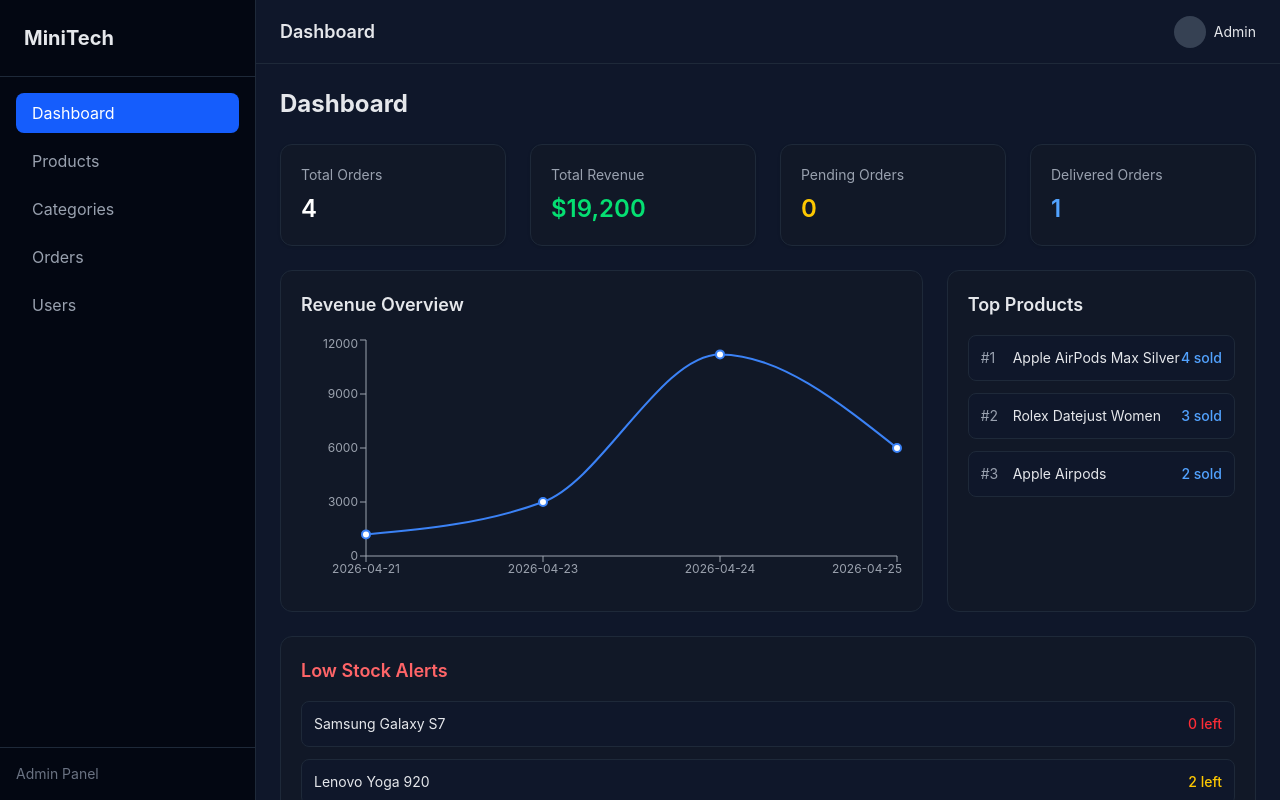
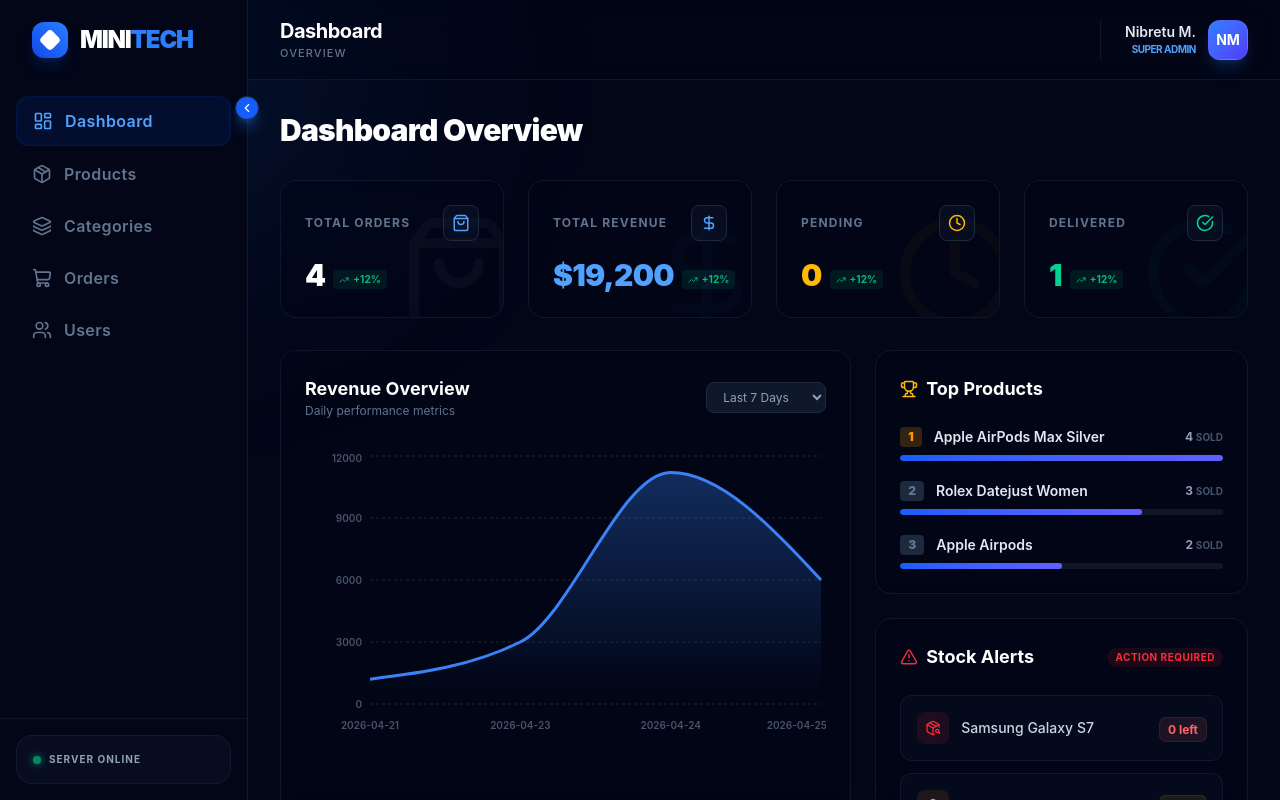
Before and after one commit to nibmangit/FUTURE_FS_02, a React (Vite) app in the folder admin-front/: page / in a window 1280 px wide. Built offline with nearby package versions, Linux system fonts and the light colour scheme.

Commit message:
fix: update the UI of the side bar and the main dashboard page

```diff
--- a/admin-front/src/components/dashboard/LowStock.jsx
+++ b/admin-front/src/components/dashboard/LowStock.jsx
@@ -1,43 +1,53 @@
+import { AlertTriangle, PackageSearch } from "lucide-react";
+
 export default function LowStock({ data }) {
   return (
-    <div className="bg-[#111827] p-5 rounded-xl border border-gray-800">
-
-      <h2 className="text-lg font-semibold mb-4 text-red-400">
-        Low Stock Alerts
-      </h2>
+    <div className="bg-[#020617]/40 backdrop-blur-md p-6 rounded-2xl border border-slate-800/50">
+      <div className="flex items-center justify-between mb-6">
+        <div className="flex items-center gap-2">
+          <AlertTriangle size={18} className="text-red-500" />
+          <h2 className="text-lg font-bold text-white">Stock Alerts</h2>
+        </div>
+        <span className="text-[10px] bg-red-500/10 text-red-500 px-2 py-0.5 rounded-full font-bold uppercase tracking-wider">
+          Action Required
+        </span>
+      </div>
 
       <div className="space-y-3">
         {data.map((product) => (
           <div
             key={product.id}
-            className="flex items-center justify-between p-3 rounded-lg bg-[#0f172a] border border-gray-800"
+            className="flex items-center justify-between p-4 rounded-xl bg-slate-900/30 border border-slate-800/50 hover:border-slate-700 transition-colors"
           >
-            {/* Product Name */}
-            <p className="text-sm text-gray-200">
-              {product.title}
-            </p>
+            <div className="flex items-center gap-3">
+              <div className={`p-2 rounded-lg ${product.stock === 0 ? "bg-red-500/10" : "bg-amber-500/10"}`}>
+                <PackageSearch size={16} className={product.stock === 0 ? "text-red-500" : "text-amber-500"} />
+              </div>
+              <p className="text-sm font-medium text-slate-300">
+                {product.title}
+              </p>
+            </div>
 
-            {/* Stock */}
-            <span
-              className={`text-sm font-medium ${
+            <div className="text-right">
+              <span className={`text-xs font-bold px-2 py-1 rounded-md ${
                 product.stock === 0
-                  ? "text-red-500"
-                  : "text-yellow-400"
-              }`}
-            >
-              {product.stock} left
-            </span>
+                  ? "text-red-400 bg-red-400/10 ring-1 ring-red-400/20"
+                  : "text-amber-400 bg-amber-400/10 ring-1 ring-amber-400/20"
+              }`}>
+                {product.stock} left
+              </span>
+            </div>
           </div>
         ))}
 
-        {/* Empty State */}
         {data.length === 0 && (
-          <p className="text-sm text-gray-500 text-center">
-            No low stock items 🎉
-          </p>
+          <div className="py-8 text-center border-2 border-dashed border-slate-800 rounded-2xl">
+            <p className="text-sm text-slate-500 font-medium italic">
+              All inventory levels are healthy 🎉
+            </p>
+          </div>
         )}
       </div>
-
     </div>
   );
 }
--- a/admin-front/src/components/dashboard/RevenueChart.jsx
+++ b/admin-front/src/components/dashboard/RevenueChart.jsx
@@ -1,46 +1,39 @@
-import {LineChart, Line, XAxis, YAxis, Tooltip, ResponsiveContainer, } from "recharts";
+import { AreaChart, Area, XAxis, YAxis, Tooltip, ResponsiveContainer, CartesianGrid } from "recharts";
 
 export default function RevenueChart({ data }) {
   return (
-    <div className="bg-[#111827] p-5 rounded-xl border border-gray-800">
+    <div className="bg-[#020617]/40 backdrop-blur-md p-6 rounded-2xl border border-slate-800/50 h-full">
+      <div className="flex items-center justify-between mb-8">
+        <div>
+          <h2 className="text-lg font-bold text-white">Revenue Overview</h2>
+          <p className="text-xs text-slate-500">Daily performance metrics</p>
+        </div>
+        <select className="bg-slate-900 border border-slate-800 text-xs rounded-lg px-3 py-1.5 outline-none text-slate-400 focus:border-blue-500">
+          <option>Last 7 Days</option>
+          <option>Last 30 Days</option>
+        </select>
+      </div>
 
-      <h2 className="text-lg font-semibold mb-4">Revenue Overview</h2>
-
-      <div className="h-64">
+      <div className="h-72">
         <ResponsiveContainer width="100%" height="100%">
-          <LineChart data={data}>
-
-            <XAxis
-              dataKey="date"
-              stroke="#9ca3af"
-              tick={{ fontSize: 12 }}
+          <AreaChart data={data}>
+            <defs>
+              <linearGradient id="colorRev" x1="0" y1="0" x2="0" y2="1">
+                <stop offset="5%" stopColor="#3b82f6" stopOpacity={0.3}/>
+                <stop offset="95%" stopColor="#3b82f6" stopOpacity={0}/>
+              </linearGradient>
+            </defs>
+            <CartesianGrid strokeDasharray="3 3" stroke="#1e293b" vertical={false} />
+            <XAxis dataKey="date" stroke="#475569" tick={{ fontSize: 10, fontWeight: 600 }} axisLine={false} tickLine={false} dy={10} />
+            <YAxis stroke="#475569" tick={{ fontSize: 10, fontWeight: 600 }} axisLine={false} tickLine={false} />
+            <Tooltip
+              contentStyle={{ backgroundColor: "#0f172a", border: "1px solid #1e293b", borderRadius: "12px", fontSize: "12px" }}
+              itemStyle={{ color: "#3b82f6" }}
             />
-
-            <YAxis
-              stroke="#9ca3af"
-              tick={{ fontSize: 12 }}
-            />
-
-            <Tooltip
-              contentStyle={{
-                backgroundColor: "#030712",
-                border: "1px solid #1f2937",
-                color: "#fff",
-              }}
-            />
-
-            <Line
-              type="monotone"
-              dataKey="revenue"
-              stroke="#3b82f6"
-              strokeWidth={2}
-              dot={{ r: 4 }}
-            />
-
-          </LineChart>
+            <Area type="monotone" dataKey="revenue" stroke="#3b82f6" strokeWidth={3} fillOpacity={1} fill="url(#colorRev)" />
+          </AreaChart>
         </ResponsiveContainer>
       </div>
-
     </div>
   );
 }
--- a/admin-front/src/components/dashboard/StatCard.jsx
+++ b/admin-front/src/components/dashboard/StatCard.jsx
@@ -1,13 +1,32 @@
-export default function StatCard({ title, value, color }) {
+import { TrendingUp } from "lucide-react";
+
+export default function StatCard({ title, value, color, icon: Icon }) {
   return (
-    <div className="bg-[#111827] p-5 rounded-xl border border-gray-800 shadow-sm">
+    <div className="relative overflow-hidden bg-[#020617]/40 backdrop-blur-md p-6 rounded-2xl border border-slate-800/50 group hover:border-blue-500/30 transition-all duration-300">
+      {/* Background Decoration */}
+      <div className={`absolute -right-4 -bottom-4 opacity-[0.03] group-hover:opacity-[0.08] transition-opacity duration-300 ${color || "text-white"}`}>
+        {Icon && <Icon size={120} />}
+      </div>
 
-      <p className="text-sm text-gray-400">{title}</p>
+      <div className="relative z-10">
+        <div className="flex items-center justify-between mb-4">
+          <p className="text-xs font-bold uppercase tracking-widest text-slate-500">{title}</p>
+          {Icon && (
+            <div className={`p-2 rounded-lg bg-slate-900/50 border border-slate-800 ${color || "text-blue-400"}`}>
+              <Icon size={18} />
+            </div>
+          )}
+        </div>
 
-      <h2 className={`text-2xl font-semibold mt-2 ${color || "text-white"}`}>
-        {value}
-      </h2>
-
+        <div className="flex items-end gap-2">
+          <h2 className={`text-3xl font-black tracking-tight ${color || "text-white"}`}>
+            {value}
+          </h2>
+          <div className="flex items-center text-[10px] text-emerald-500 font-bold mb-1 bg-emerald-500/10 px-1.5 py-0.5 rounded">
+            <TrendingUp size={10} className="mr-1" /> +12%
+          </div>
+        </div>
+      </div>
     </div>
   );
 }
--- a/admin-front/src/components/dashboard/TopProducts.jsx
+++ b/admin-front/src/components/dashboard/TopProducts.jsx
@@ -1,34 +1,42 @@
+import { Trophy } from "lucide-react";
+
 export default function TopProducts({ data }) {
   return (
-    <div className="bg-[#111827] p-5 rounded-xl border border-gray-800">
+    <div className="bg-[#020617]/40 backdrop-blur-md p-6 rounded-2xl border border-slate-800/50 flex flex-col h-full">
+      <div className="flex items-center gap-2 mb-6">
+        <Trophy size={18} className="text-amber-400" />
+        <h2 className="text-lg font-bold text-white">Top Products</h2>
+      </div>
 
-      <h2 className="text-lg font-semibold mb-4">Top Products</h2>
-
-      <div className="space-y-3">
+      <div className="space-y-5">
         {data.map((product, index) => (
-          <div
-            key={product.id}
-            className="flex items-center justify-between p-3 rounded-lg bg-[#0f172a] border border-gray-800"
-          >
-            {/* Left */}
-            <div className="flex items-center gap-3">
-              <span className="text-sm text-gray-400 w-5">
-                #{index + 1}
+          <div key={product.id} className="group cursor-default">
+            <div className="flex items-center justify-between mb-2">
+              <div className="flex items-center gap-3">
+                <span className={`text-xs font-black px-2 py-0.5 rounded ${
+                  index === 0 ? "bg-amber-500/20 text-amber-500" : "bg-slate-800 text-slate-500"
+                }`}>
+                  {index + 1}
+                </span>
+                <p className="text-sm font-semibold text-slate-200 group-hover:text-blue-400 transition-colors">
+                  {product.title}
+                </p>
+              </div>
+              <span className="text-xs font-bold text-slate-400">
+                {product.sold} <span className="text-[10px] text-slate-600 uppercase">sold</span>
               </span>
-
-              <p className="text-sm text-gray-200">
-                {product.title}
-              </p>
             </div>
 
-            {/* Right */}
-            <div className="text-sm text-blue-400 font-medium">
-              {product.sold} sold
+            {/* Visual indicator (Progress Bar) */}
+            <div className="w-full h-1.5 bg-slate-800/50 rounded-full overflow-hidden">
+              <div
+                className="h-full bg-gradient-to-r from-blue-600 to-indigo-500 rounded-full transition-all duration-1000"
+                style={{ width: `${(product.sold / data[0].sold) * 100}%` }}
+              />
             </div>
           </div>
         ))}
       </div>
-
     </div>
   );
 }
--- a/admin-front/src/components/layout/AdminLayout.jsx
+++ b/admin-front/src/components/layout/AdminLayout.jsx
@@ -1,24 +1,28 @@
 import Sidebar from "./Sidebar";
 import Navbar from "./Navbar";
+import { useState } from "react";
 
 export default function AdminLayout({ children }) {
+  const [isSidebarOpen, setIsSidebarOpen] = useState(true);
+
+  const toggleSidebar = () => setIsSidebarOpen(!isSidebarOpen);
+
   return (
-    <div className="flex h-screen bg-[#0f172a] text-gray-200">
+    <div className="flex h-screen bg-[#020617] text-slate-200 overflow-hidden relative font-sans">
+      {/* Background Ambient Glow */}
+      <div className="absolute top-0 left-0 w-full h-full pointer-events-none overflow-hidden">
+        <div className="absolute top-[-10%] left-[-10%] w-[40%] h-[40%] bg-blue-500/10 blur-[120px] rounded-full" />
+      </div>
 
-      {/* Sidebar */}
-      <Sidebar />
+      <Sidebar isOpen={isSidebarOpen} toggleSidebar={toggleSidebar} />
 
-      {/* Main Section */}
-      <div className="flex flex-col flex-1">
-
-        {/* Navbar */}
+      <div className="flex flex-col flex-1 relative z-10 min-w-0">
         <Navbar />
-
-        {/* Page Content */}
-        <main className="p-6 overflow-y-auto flex-1">
-          {children}
+        <main className="p-8 overflow-y-auto flex-1 custom-scrollbar">
+          <div className="max-w-7xl mx-auto">
+            {children}
+          </div>
         </main>
-
       </div>
     </div>
   );
--- a/admin-front/src/components/layout/Navbar.jsx
+++ b/admin-front/src/components/layout/Navbar.jsx
@@ -1,19 +1,21 @@
 export default function Navbar() {
   return (
-    <div className="h-16 bg-[#0f172a] border-b border-gray-800 flex items-center justify-between px-6">
+    <div className="h-20 bg-[#020617]/40 backdrop-blur-xl border-b border-slate-800/50 flex items-center justify-between px-8 sticky top-0 z-20">
+      <div>
+        <h1 className="text-xl font-bold tracking-tight text-white">Dashboard</h1>
+        <p className="text-[11px] text-slate-500 font-medium uppercase tracking-widest">Overview</p>
+      </div>
 
-      {/* Page Title */}
-      <h1 className="text-lg font-semibold">Dashboard</h1>
-
-      {/* Right Side */}
-      <div className="flex items-center gap-4">
-
-        {/* Profile */}
-        <div className="flex items-center gap-2 cursor-pointer">
-          <div className="w-8 h-8 rounded-full bg-gray-700" />
-          <span className="text-sm">Admin</span>
+      <div className="flex items-center gap-6">
+        <div className="flex items-center gap-3 pl-6 border-l border-slate-800/50">
+          <div className="text-right hidden sm:block">
+            <p className="text-sm font-semibold text-slate-200">Nibretu M.</p>
+            <p className="text-[10px] text-blue-400 font-bold uppercase tracking-tighter">Super Admin</p>
+          </div>
+          <div className="w-10 h-10 rounded-xl bg-linear-to-br from-blue-500 to-indigo-600 border border-white/10 shadow-lg shadow-blue-500/20 flex items-center justify-center text-white font-bold text-sm">
+            NM
+          </div>
         </div>
-
       </div>
     </div>
   );
--- a/admin-front/src/components/layout/Sidebar.jsx
+++ b/admin-front/src/components/layout/Sidebar.jsx
@@ -1,44 +1,80 @@
 import { NavLink } from "react-router-dom";
+import {
+  LayoutDashboard, Package, Layers,
+  ShoppingCart, Users, ChevronLeft, ChevronRight
+} from "lucide-react";
 
 const links = [
-  { name: "Dashboard", path: "/" },
-  { name: "Products", path: "/products" },
-  { name: "Categories", path: "/categories" },
-  { name: "Orders", path: "/orders" },
-  { name: "Users", path: "/users" },
+  { name: "Dashboard", path: "/", icon: <LayoutDashboard size={20} /> },
+  { name: "Products", path: "/products", icon: <Package size={20} /> },
+  { name: "Categories", path: "/categories", icon: <Layers size={20} /> },
+  { name: "Orders", path: "/orders", icon: <ShoppingCart size={20} /> },
+  { name: "Users", path: "/users", icon: <Users size={20} /> },
 ];
 
-export default function Sidebar() {
+export default function Sidebar({ isOpen, toggleSidebar }) {
   return (
-    <div className="w-64 bg-[#030712] border-r border-gray-800 flex flex-col">
+    <div className={`
+      relative h-full bg-[#020617] border-r border-slate-800/60 flex flex-col transition-all duration-300 ease-in-out z-30
+      ${isOpen ? "w-62" : "w-20"}
+    `}>
+      {/* --- FLOATING TOGGLE BUTTON --- */}
+      <button
+        onClick={toggleSidebar}
+        className="absolute -right-3 top-24 w-6 h-6 bg-blue-600 rounded-full flex items-center justify-center border border-slate-800 shadow-lg shadow-blue-500/40 hover:bg-blue-500 transition-colors z-50 group"
+      >
+        {isOpen ? (
+          <ChevronLeft size={14} className="text-white group-hover:-translate-x-0.5 transition-transform" />
+        ) : (
+          <ChevronRight size={14} className="text-white group-hover:translate-x-0.5 transition-transform" />
+        )}
+      </button>
 
-      {/* Logo */}
-      <div className="p-6 text-xl font-bold border-b border-gray-800">
-        MiniTech
+      {/* Brand Logo Area */}
+      <div className="p-8 h-20 flex items-center overflow-hidden">
+        <div className="flex items-center gap-3 min-w-[40px]">
+          <div className="w-9 h-9 bg-gradient-to-tr from-blue-700 to-blue-500 rounded-xl flex-shrink-0 flex items-center justify-center shadow-lg shadow-blue-600/20">
+            <div className="w-4 h-4 bg-white rounded-sm rotate-45" />
+          </div>
+          <span className={`text-2xl font-black tracking-tighter text-white transition-opacity duration-300 ${isOpen ? "opacity-100" : "opacity-0 invisible"}`}>
+            MINI<span className="text-blue-500">TECH</span>
+          </span>
+        </div>
       </div>
 
-      {/* Links */}
-      <nav className="flex-1 p-4 space-y-2">
+      {/* Navigation Links */}
+      <nav className="flex-1 px-4 mt-4 space-y-1 overflow-y-auto no-scrollbar">
         {links.map((link) => (
           <NavLink
             key={link.name}
             to={link.path}
+            title={!isOpen ? link.name : ""}
             className={({ isActive }) =>
-              `block px-4 py-2 rounded-lg transition ${
+              `flex items-center gap-3 px-4 py-3 rounded-xl transition-all duration-200 group ${
                 isActive
-                  ? "bg-blue-600 text-white"
-                  : "text-gray-400 hover:bg-gray-800 hover:text-white"
+                  ? "bg-blue-600/10 text-blue-400 border border-blue-600/10 shadow-[inset_0px_0px_10px_rgba(37,99,235,0.05)]"
+                  : "text-slate-500 hover:bg-slate-800/40 hover:text-slate-200"
               }`
             }
           >
-            {link.name}
+            <span className="flex-shrink-0 transition-transform duration-300 group-hover:scale-110">
+              {link.icon}
+            </span>
+            <span className={`font-semibold tracking-wide whitespace-nowrap transition-all duration-300 ${isOpen ? "opacity-100 translate-x-0" : "opacity-0 -translate-x-4 invisible w-0"}`}>
+              {link.name}
+            </span>
           </NavLink>
         ))}
       </nav>
 
-      {/* Footer */}
-      <div className="p-4 border-t border-gray-800 text-sm text-gray-500">
-        Admin Panel
+      {/* Status Section */}
+      <div className="p-4 border-t border-slate-800/40">
+        <div className={`p-4 rounded-2xl bg-slate-900/40 border border-slate-800/50 transition-all duration-300 ${isOpen ? "opacity-100" : "opacity-0 invisible h-0 p-0 overflow-hidden"}`}>
+          <div className="flex items-center gap-2">
+            <div className="w-2 h-2 rounded-full bg-emerald-500 animate-pulse shadow-[0_0_8px_#10b981]" />
+            <span className="text-[10px] text-slate-400 font-bold uppercase tracking-widest">Server Online</span>
+          </div>
+        </div>
       </div>
     </div>
   );
--- a/admin-front/src/pages/Dashboard.jsx
+++ b/admin-front/src/pages/Dashboard.jsx
@@ -1,10 +1,10 @@
+
+import { ShoppingBag, DollarSign, Clock, CheckCircle } from "lucide-react";
 import StatCard from "../components/dashboard/StatCard";
 import RevenueChart from "../components/dashboard/RevenueChart";
 import TopProducts from "../components/dashboard/TopProducts";
 import LowStock from "../components/dashboard/LowStock";
-
-function Dashboard() {
-  const data = {
+const data = {
     order_summary: {
       total: 4,
       pending: 0,
@@ -54,39 +54,35 @@ function Dashboard() {
     },
   ],
   };
+function Dashboard() {
 
-  return (
-    <div className="space-y-6">
-      <h1 className="text-2xl font-bold">Dashboard</h1>
 
+return (
+    <div className="space-y-8 pb-12">
+      <header>
+        <h1 className="text-3xl font-black tracking-tight text-white">Dashboard Overview</h1>
+      </header>
+
+      {/* Stats Grid */}
       <div className="grid grid-cols-1 md:grid-cols-2 lg:grid-cols-4 gap-6">
-        <StatCard title="Total Orders" value={data.order_summary.total} />
+        <StatCard title="Total Orders" value={data.order_summary.total} icon={ShoppingBag} />
+        <StatCard title="Total Revenue" value={`$${data.total_revenue.toLocaleString()}`} color="text-blue-400" icon={DollarSign} />
+        <StatCard title="Pending" value={data.order_summary.pending} color="text-amber-400" icon={Clock} />
+        <StatCard title="Delivered" value={data.order_summary.delivered} color="text-emerald-400" icon={CheckCircle} />
+      </div>
 
-        <StatCard
-          title="Total Revenue"
-          value={`$${data.total_revenue.toLocaleString()}`}
-          color="text-green-400"
-        />
-
-        <StatCard
-          title="Pending Orders"
-          value={data.order_summary.pending}
-          color="text-yellow-400"
-        />
-
-        <StatCard
-          title="Delivered Orders"
-          value={data.order_summary.delivered}
-          color="text-blue-400"
-        />
-      </div>
-      <div className="grid grid-cols-1 lg:grid-cols-3 gap-6">
-        <div className="lg:col-span-2">
+      <div className="grid grid-cols-1 lg:grid-cols-5 gap-6">
+        {/* Main Chart */}
+        <div className="lg:col-span-3 flex flex-col">
           <RevenueChart data={data.daily_revenue} />
         </div>
-        <TopProducts data={data.top_products} />
+
+        {/* Right: Actionable Lists (Takes 1/3 of space) */}
+        <div className="lg:col-span-2 flex flex-col gap-6">
+          <TopProducts data={data.top_products} />
+          <LowStock data={data.low_stock} />
+        </div>
       </div>
-        <LowStock data={data.low_stock} />
     </div>
   );
 }
```
